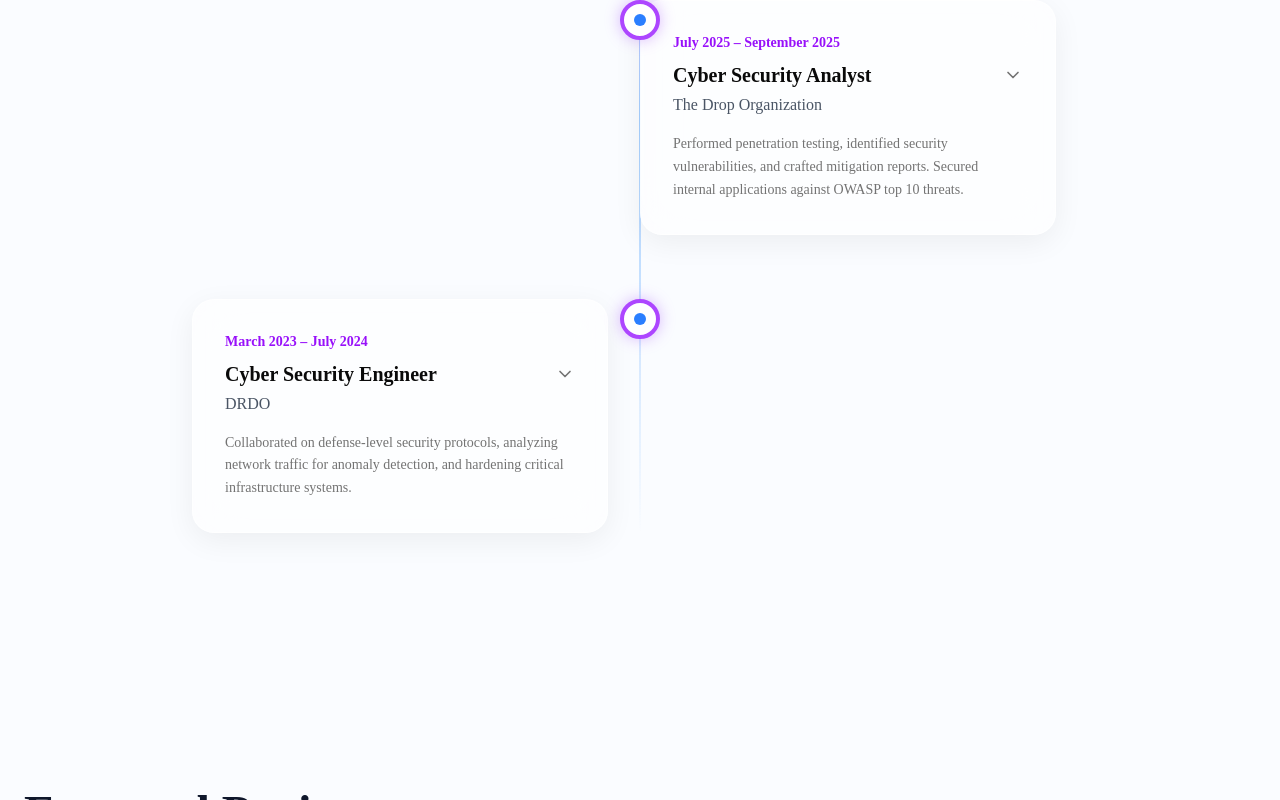
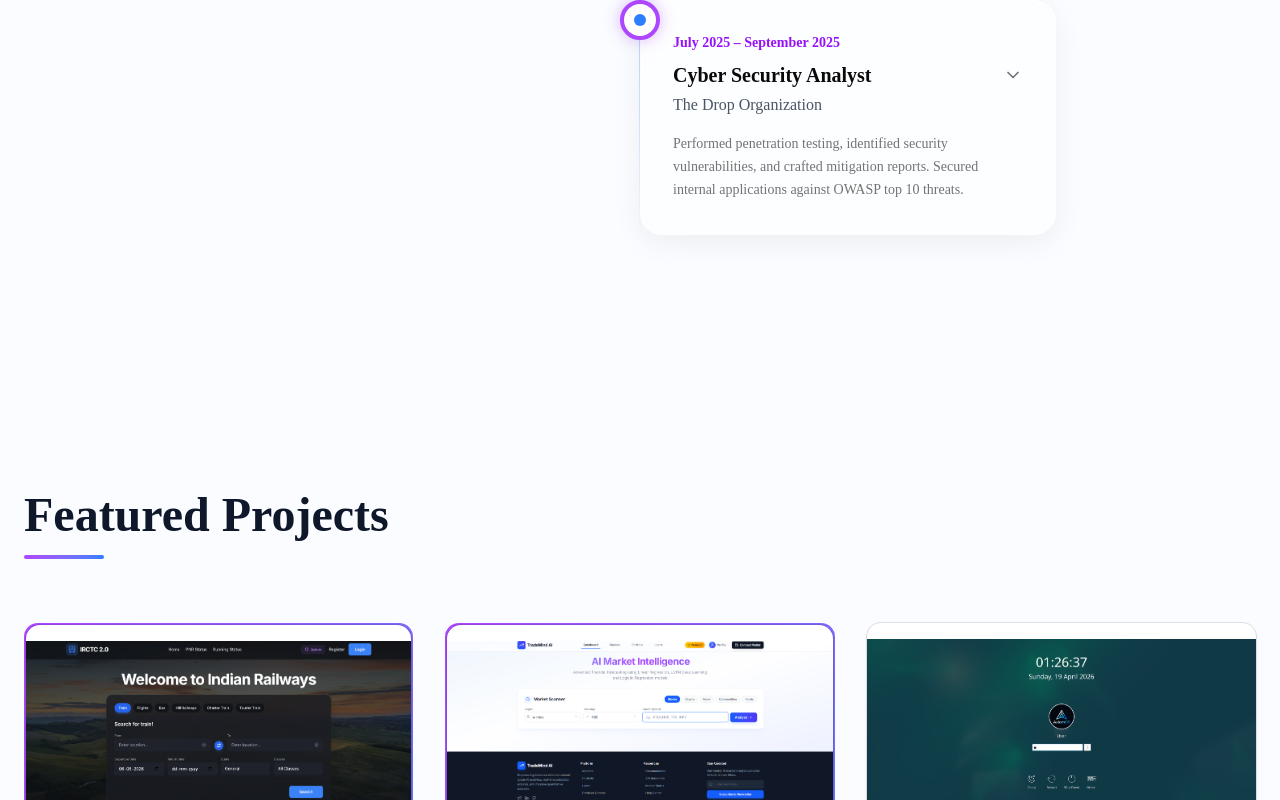
Before and after one commit to SatyaCMD/satyaverse, a Next.js app: page / in a window 1280 px wide. Shown: the part 2028-2828 px from the top of the page. Built offline with nearby package versions, Linux system fonts and the light colour scheme.

Commit message:
Updated the whole portfolio

```diff
--- a/src/components/sections/experience.tsx
+++ b/src/components/sections/experience.tsx
@@ -18,13 +18,6 @@ const experiences = [
     date: "July 2025 – September 2025",
     description: "Performed penetration testing, identified security vulnerabilities, and crafted mitigation reports. Secured internal applications against OWASP top 10 threats.",
     skills: ["Penetration Testing", "OWASP Top 10", "Burp Suite", "Network Sniffing", "Report Writing"],
-  },
-  {
-    title: "Cyber Security Engineer",
-    company: "DRDO",
-    date: "March 2023 – July 2024",
-    description: "Collaborated on defense-level security protocols, analyzing network traffic for anomaly detection, and hardening critical infrastructure systems.",
-    skills: ["Threat Intelligence", "Wireshark", "Linux Sec", "Splunk", "Incident Response"],
   }
 ];
 
```
Also changed, not shown: src/components/sections/certifications.tsx (line endings or trailing spaces), 2 other files (tests, documents, lock files or other folders).
